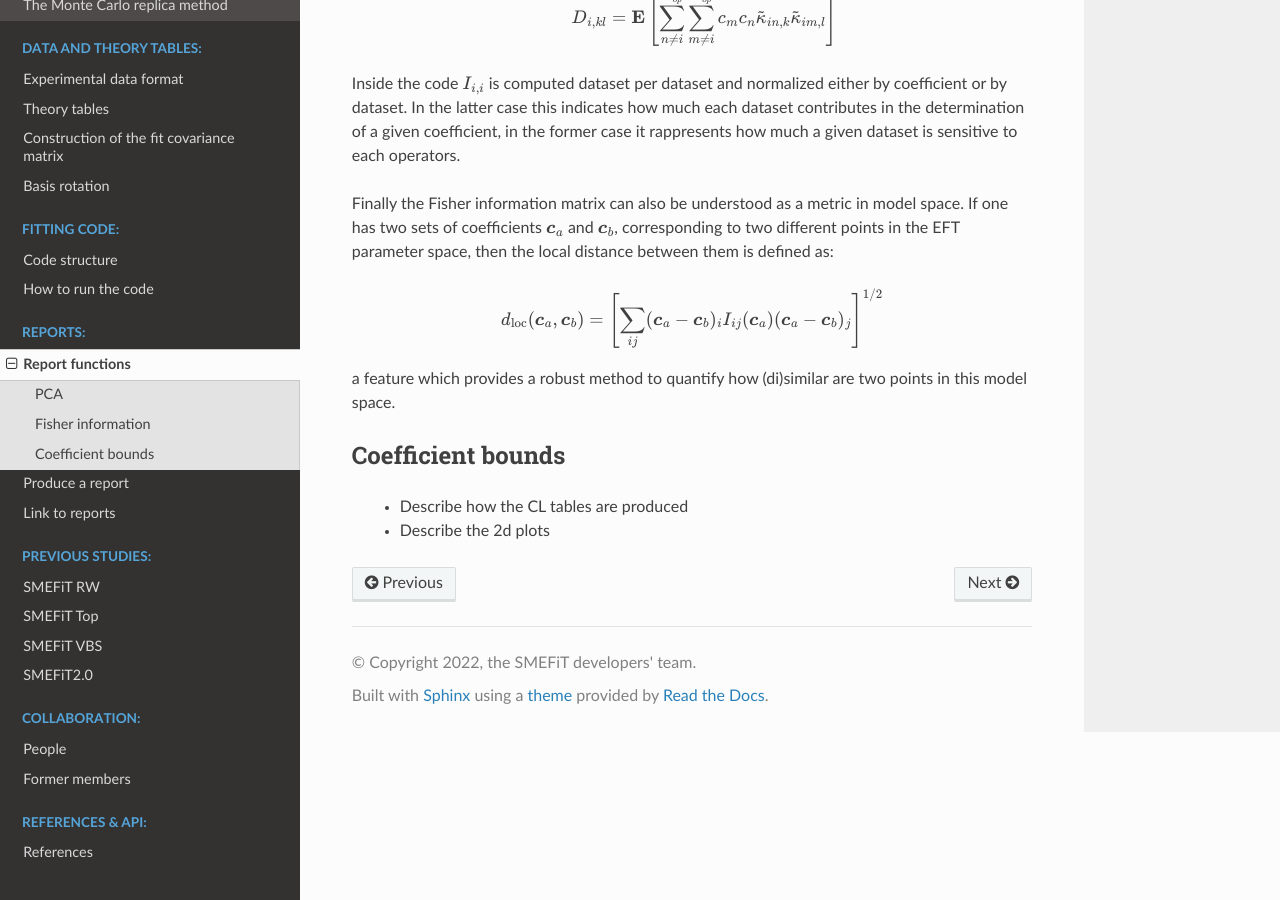
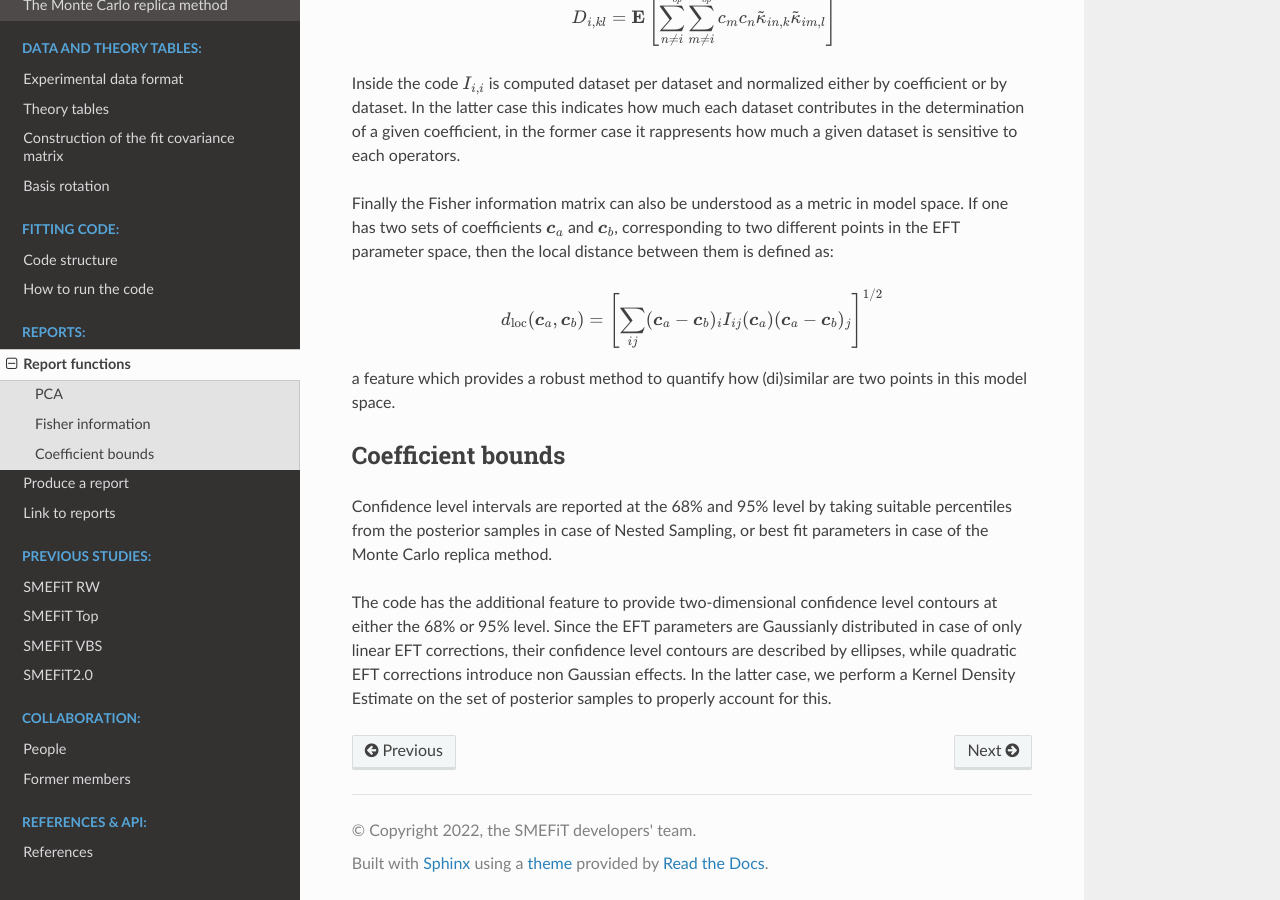
Before and after one commit to LHCfitNikhef/smefit_release, a Sphinx documentation site: the page built from docs/source/report/tools.rst, in a window 1280 px wide and 900 px high, scrolled down 2147 px. Built offline with Sphinx 7.4.7 and the Read the Docs theme 2.0.0, drawn with Linux system fonts in a browser that asks for light colours; pages that are not in the unit, such as notebooks, are missing from menus.

Commit message:
updated CL interval description

```diff
--- a/docs/source/report/tools.rst
+++ b/docs/source/report/tools.rst
@@ -116,5 +116,10 @@ are two points in this model space.
 Coefficient bounds
 ------------------
 
- * Describe how the CL tables are produced
- * Describe the 2d plots
+Confidence level intervals are reported at the 68% and 95% level by taking suitable percentiles from the posterior samples
+in case of Nested Sampling, or best fit parameters in case of the Monte Carlo replica method.
+
+The code has the additional feature to provide two-dimensional confidence level contours at either the 68% or 95% level.
+Since the EFT parameters are Gaussianly distributed in case of only linear EFT corrections, their confidence level contours
+are described by ellipses, while quadratic EFT corrections introduce non Gaussian effects. In the latter case, we perform
+a Kernel Density Estimate on the set of posterior samples to properly account for this.
```
